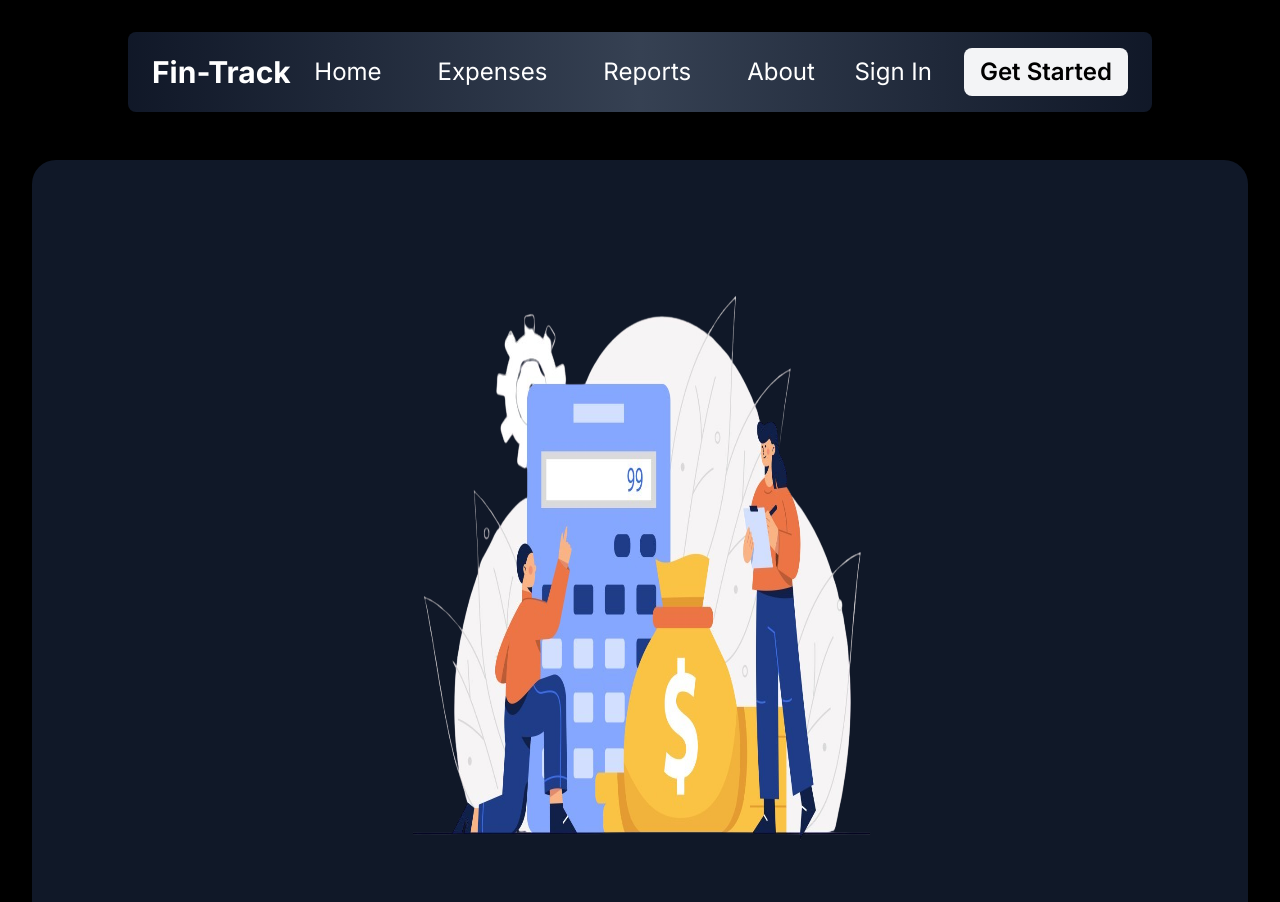
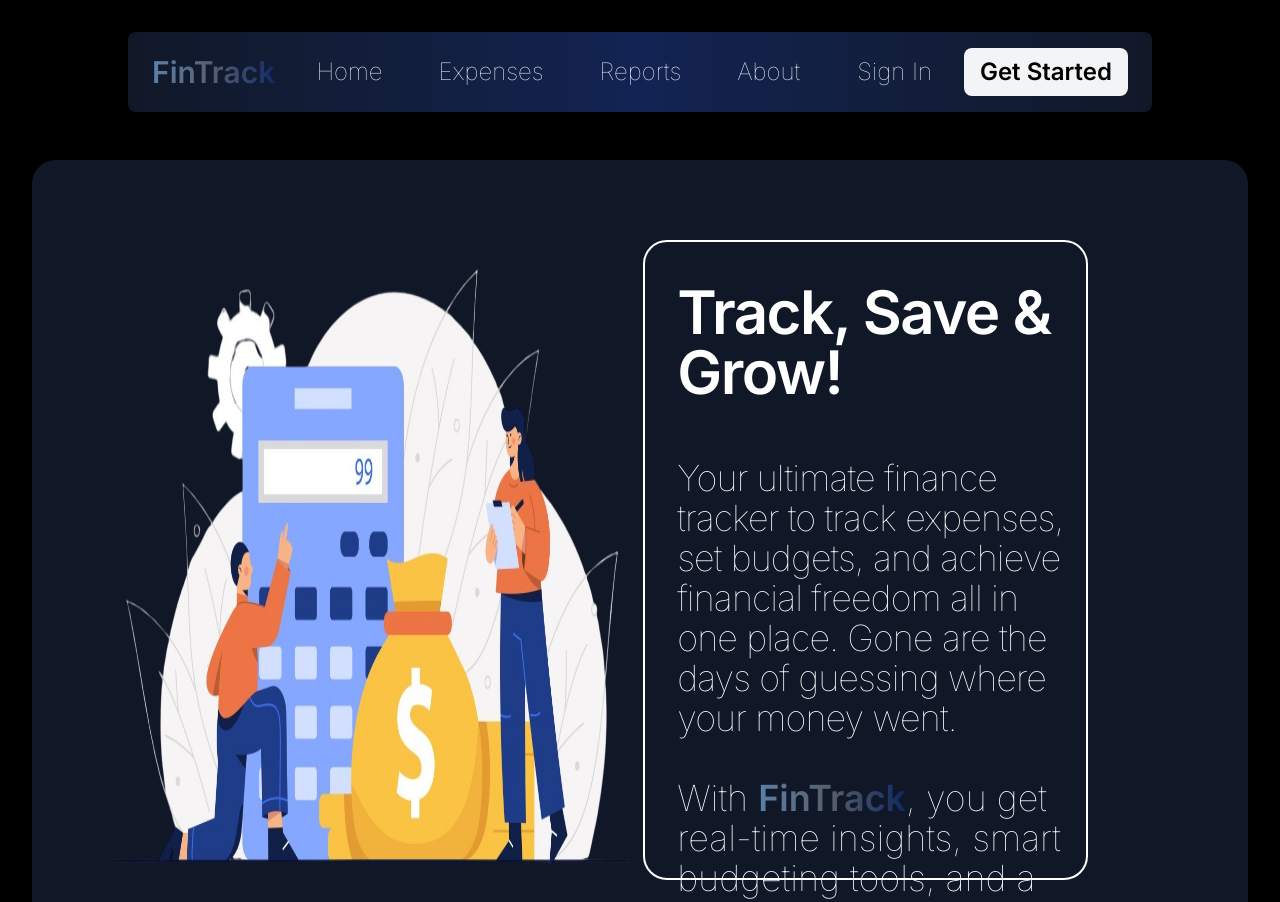
Before and after one commit to KristinAlex1/FinTracker-React-Firebase, a React (Vite) app: page / in a window 1280 px wide. Shown: the top 902 px of the page. Built offline with nearby package versions, Linux system fonts and the light colour scheme.

Commit message:
Added Hero Section

```diff
--- a/src/components/Hero.jsx
+++ b/src/components/Hero.jsx
@@ -1,13 +1,36 @@
 import React from "react";
-import heroImage from "../assets/hero.png"
+import heroImage from "../assets/hero.png";
 const Hero = () => {
-return (
+  return (
     <div className="flex items-center justify-center">
-        <div className="w-[95%] h-[50rem] mt-[3rem] flex justify-center items-center rounded-3xl bg-gray-900">
-            <img className="w-[40%] h-[90%]" src={heroImage} alt="Hero"></img>
+      <div className="w-[95%] h-[50rem] mt-[3rem] flex items-center justify-between rounded-3xl bg-gray-900">
+        <img
+          className="w-[45%] h-[99%] ml-[4rem]"
+          src={heroImage}
+          alt="Hero"
+        ></img>
+        <div className="w-[40%] h-[80%] border-2 border-white mr-[10rem] rounded-3xl">
+          <h1 className="text-6xl mt-[2.5rem] ml-[2rem] tracking-tight font-semibold">
+            Track, Save & Grow!
+          </h1>
+          <p className="text-4xl mt-[3.5rem] ml-[2rem] tracking-tight font-thin">
+            Your ultimate finance tracker to track expenses, set budgets, and
+            achieve financial freedom all in one place. Gone are the days of
+            guessing where your money went.
+          </p>
+          <p className="text-4xl mt-[2.5rem] ml-[2rem] font-thin">
+            With{" "}
+            <span className="bg-gradient-to-r from-blue-300/60 via-white/30 to-blue-700/30 text-transparent bg-clip-text font-semibold">
+              FinTrack
+            </span>
+            , you get real-time insights, smart budgeting tools, and a seamless
+            way to grow your savings all in a sleek, user-friendly dashboard.
+          </p>
+          <button className="bg-gray-200 mt-[4rem] ml-[3rem] h-[3rem] w-[14rem] rounded-lg text-2xl text-blue-900 font-semibold">Get Started</button>
         </div>
+      </div>
     </div>
-);
+  );
 };
 
 export default Hero;
--- a/src/components/Navbar.jsx
+++ b/src/components/Navbar.jsx
@@ -9,10 +9,10 @@ const Navbar = () => {
 
 
         {/* Navbar Container */}
-        <div className="w-[80%] h-[5rem] bg-gray-900 rounded-lg mt-[2rem] flex items-center justify-between px-6 bg-gradient-to-r from-gray-900 via-gray-700 to-gray-900 shadow-lg">
+        <div className="w-[80%] h-[5rem] bg-gray-900 rounded-lg mt-[2rem] font-thin flex items-center justify-between px-6 bg-gradient-to-r from-gray-900 via-blue-800/30 to-gray-900 shadow-lg">
 
           {/* Logo */}
-          <h1 className="text-3xl font-bold text-white">Fin-Track</h1>
+          <h1 className="text-3xl bg-gradient-to-r from-blue-300/60 via-white/30 to-blue-700/30 text-transparent bg-clip-text font-semibold">FinTrack</h1>
 
           {/* Navigation Links */}
           <div className="text-2xl flex space-x-6">
```
